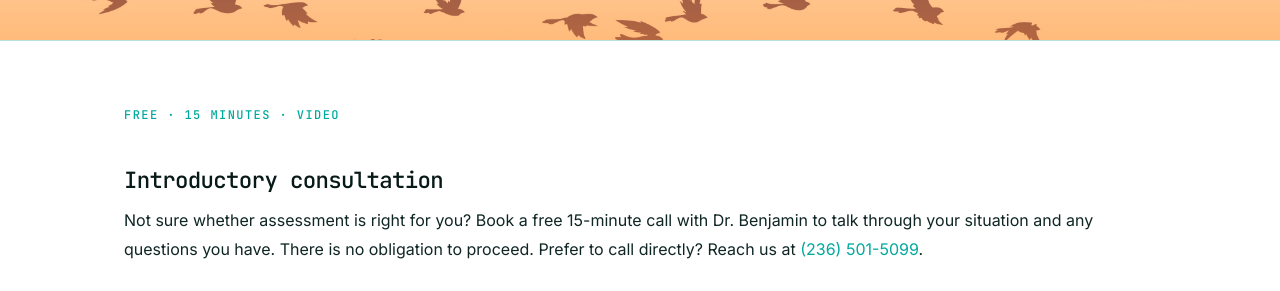
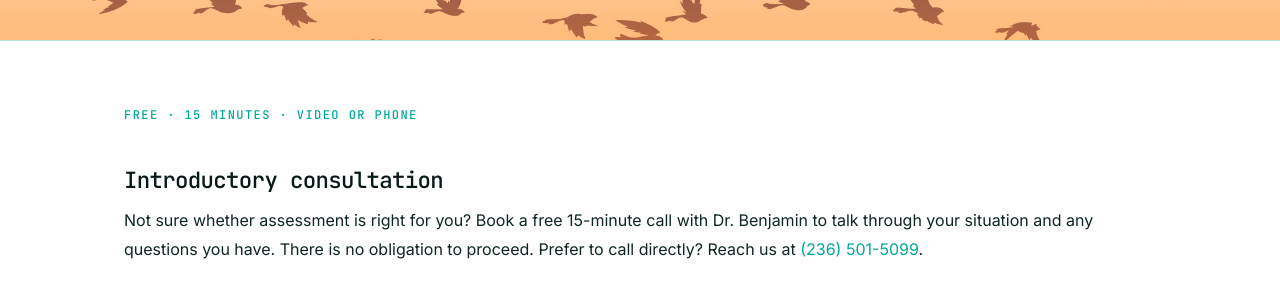
Before and after one commit to cfxb/sparrow-clinic, a Jekyll site: the page built from book.md, in a window 1280 px wide and 900 px high, scrolled down 330 px, cut to the strip 153-444 px from the top of the window. Built offline with Jekyll 4.4.1, drawn with Linux system fonts in a browser that asks for light colours.

Commit message:
Update booking page label to 'Video or phone'
Co-Authored-By: Claude Sonnet 4.6 <noreply@anthropic.com>

```diff
--- a/book.md
+++ b/book.md
@@ -40,7 +40,7 @@ hero_image: /assets/images/hero-sky.jpg
   }
 </style>
 
-<span class="book-label">Free · 15 minutes · Video</span>
+<span class="book-label">Free · 15 minutes · Video or phone</span>
 
 <h2 class="book-heading">Introductory consultation</h2>
 
```
